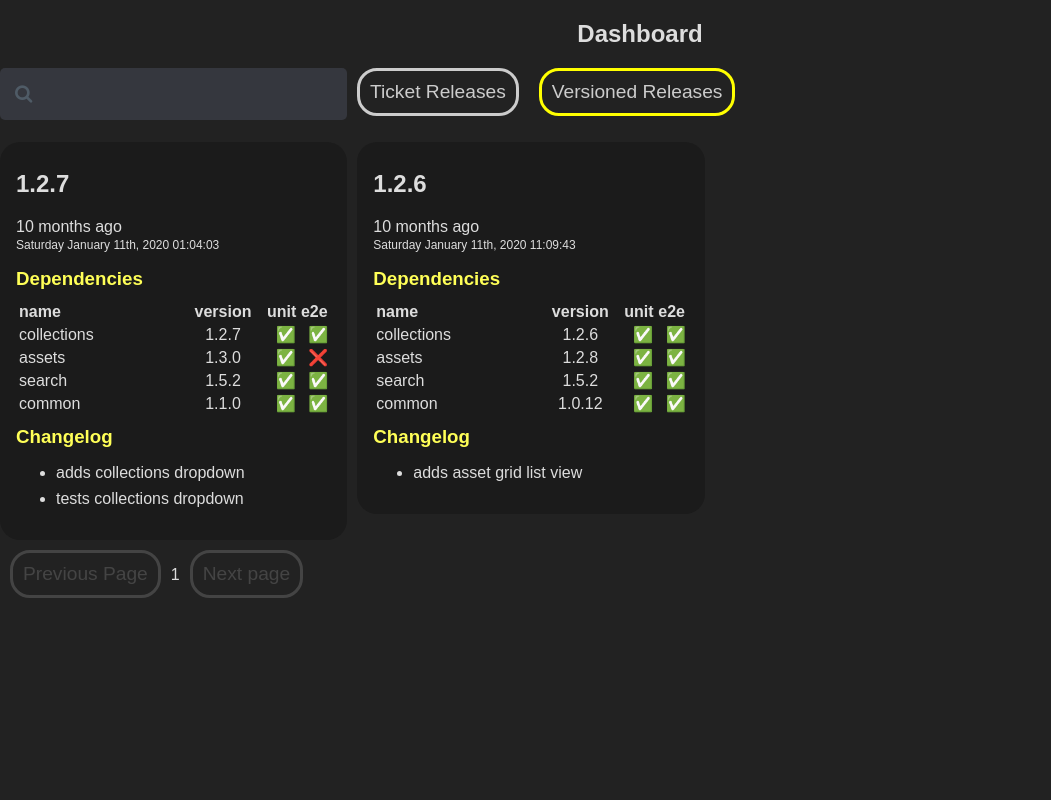
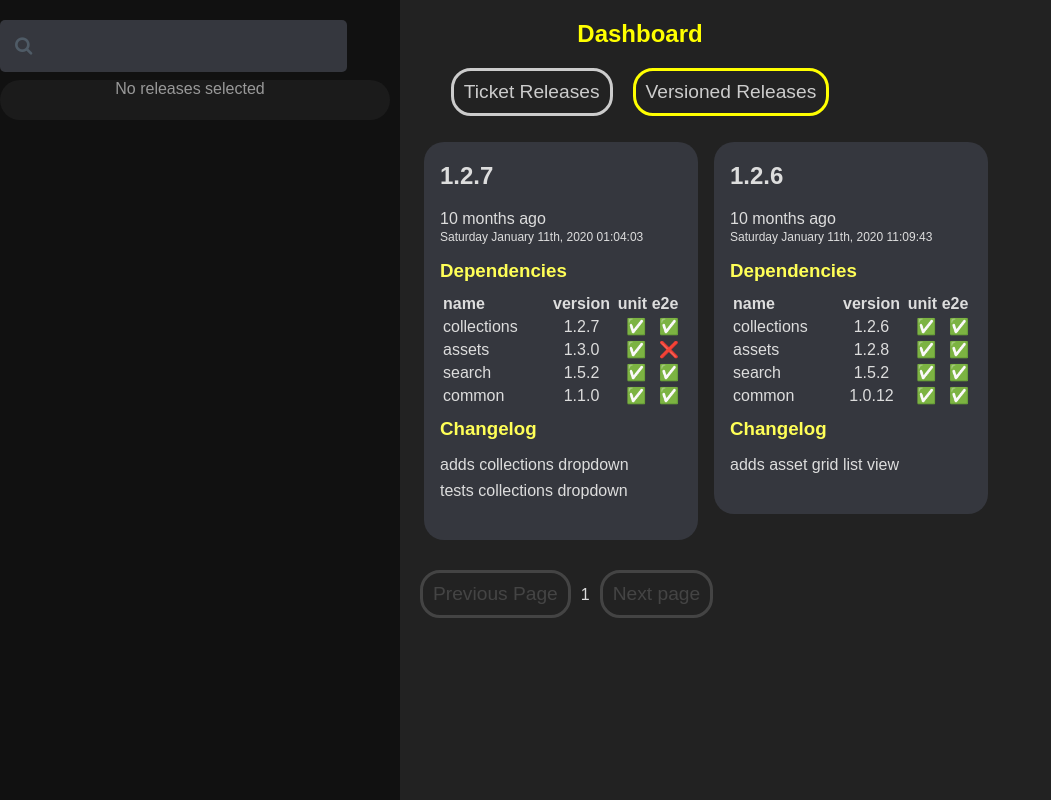
Before and after one commit to hogarthww-labs/release-dashboard, a React (Create React App) app: page / in a window 1280 px wide. Shown: the whole page, without its empty margins (0-1051 px from the left). Built offline with nearby package versions, Linux system fonts and the light colour scheme.

Commit message:
use sidebar

```diff
--- a/package.json
+++ b/package.json
@@ -10,6 +10,7 @@
     "javascript-time-ago": "^2.3.3",
     "react": "^17.0.1",
     "react-dom": "^17.0.1",
+    "react-masonry-css": "^1.0.14",
     "react-query": "^2.26.2",
     "react-query-devtools": "^2.6.3",
     "react-scripts": "4.0.0",
--- a/src/App.js
+++ b/src/App.js
@@ -3,6 +3,7 @@ import React, { useState } from 'react';
 import { ReactQueryDevtools } from 'react-query-devtools';
 
 import Navbar from './components/Navbar';
+import { Sidenav } from './components/Sidenav';
 import TicketReleases from './components/TicketReleases';
 import VersionedReleases from './components/VersionedReleases';
 
@@ -18,10 +19,13 @@ function App() {
   return (
     <>
       <div className="App">
-      <h2>Dashboard</h2>
-        <Navbar setPage={setPage} page={page} query={query} setQuery={setQuery} />
+      <h2 className="title">Dashboard</h2>
+        <Navbar setPage={setPage} page={page} />
         <div className="content">
           <Page page={page} query={query} />
+        </div>
+        <div className="sidenav">
+          <Sidenav query={query} setQuery={setQuery} />
         </div>
       </div>
       <ReactQueryDevtools initialIsOpen={false} />
--- /dev/null
+++ b/src/components/Combined.js
@@ -0,0 +1,74 @@
+import React, { useState } from 'react';
+
+import { Changelog, Dependencies } from "./Common"
+
+const DependenciesForReleases = ({releases}) => {
+  const requiredDependenciesMap = Object.keys(releases).reduce((acc, key) => {
+    const release = releases[key]
+    const dependencyMap = release.dependencies.reduce((acc, dep) => {
+      dep.release = release
+      acc[dep.id] = dep
+      return acc
+    }, {})
+    const ids = release.dependencies.map(dep => dep.id)
+    ids.map(id => {
+      const dependency = dependencyMap[id]
+      const { tag } = dependency
+      const existingTag = acc[id] ? acc[id].tag : 0
+      acc[id] = !acc[id] || tag > existingTag ? dependency : acc[id]
+    })
+    return acc
+  }, {})
+  const requiredDependencies = Object.values(requiredDependenciesMap)
+  return <Dependencies dependencies={requiredDependencies} />
+}
+
+const ChangelogsForReleases = ({releases}) => {
+  const combinedChangelogs = Object.keys(releases).reduce((acc, key) => {
+    const release = releases[key]
+    const log = release.changelog.reduce((acc, entry) => {
+      entry = `${entry} (${release.id})`
+      acc.push(entry)
+      return acc
+    }, [])
+    return acc.concat(log)
+  }, [])
+  console.log({combinedChangelogs})
+  return <Changelog changelog={combinedChangelogs} />
+}
+
+const SelectedReleaseNames = ({releases}) => {
+  return Object.keys(releases).join(', ')
+}
+
+const DeployCombinedReleaseAsVersion = () => {
+  const [version, setVersion] = useState("")
+  return <div className="deployVersion">
+    <input name="version" value={version} onChange={(e) => setVersion(e.target.value) } placeholder="version" />
+    <button id="deploy" name="deploy">Deploy</button>
+  </div>
+}
+
+const hasReleases = (releases) => Object.keys(releases || []).length > 0
+
+const NoCombinedReleases = () => <p>No releases selected</p>
+
+const CombinedReleases = ({releases}) => <div className="combinedContainer">
+  <h2>Combined Releases</h2>
+  <div className="cards">
+    <div className="card">
+      <SelectedReleaseNames releases={releases} />
+    </div>
+    <div className="card">
+      <ChangelogsForReleases releases={releases} />
+    </div>
+    <div className="card">
+      <DependenciesForReleases releases={releases} />
+    </div>
+  </div>
+  <DeployCombinedReleaseAsVersion />
+</div>
+
+export const CombinedReleasesCard = ({releases}) => <div className="card">
+  {hasReleases(releases) ? <CombinedReleases releases={releases} /> : <NoCombinedReleases /> }
+</div>
--- a/src/components/Navbar.js
+++ b/src/components/Navbar.js
@@ -1,18 +1,13 @@
-import React, { useState } from 'react';
-
-import { SearchBox } from './Common';
+import React from 'react';
 
 const Navbar = ({ setPage, page, query, setQuery }) => {
   const trClass = page === 'tickets' ? 'active' : ''
   const vrClass = page === 'versions' ? 'active' : ''
   return (
     <div class="navBar">
-      <SearchBox query={query} setQuery={setQuery} />
       <nav>
-        <div className="navButtons">
           <button className={trClass} onClick={() => setPage('tickets')}>Ticket Releases</button>
           <button className={vrClass} onClick={() => setPage('versions')}>Versioned Releases</button>
-        </div>
       </nav>
     </div>
   );
--- /dev/null
+++ b/src/components/Sidenav.js
@@ -0,0 +1,13 @@
+import React from 'react';
+import { CombinedReleasesCard } from './Combined';
+
+import { SearchBox } from "./Common"
+import { useStore } from './store';
+
+export const Sidenav = ({query, setQuery }) => {
+  const selectedReleases = useStore(state => state.releases)
+  return <div className="sidebarContainer">
+    <SearchBox query={query} setQuery={setQuery} />
+    <CombinedReleasesCard releases={selectedReleases} />
+  </div>
+}
--- a/src/components/TicketReleases.js
+++ b/src/components/TicketReleases.js
@@ -1,123 +1,16 @@
 import React, { useState, useEffect } from 'react';
-
+import Masonry from 'react-masonry-css'
 import { usePaginatedQuery, useQueryCache } from 'react-query';
 
-import { Changelog, Dependencies, Pagination, SearchBox } from './Common';
+import { Pagination} from './Common';
 import { TicketRelease } from './TicketRelease';
-import create from 'zustand'
+import { useStore } from './store';
+import { fetchTicketReleases } from './fetch';
 
-const fetchTicketReleases = async (key, page, query) => {
-  // const res = await fetch(`${host}/ticket-releases/?page=${page}`);
-  const res = await fetch('data/tickets.json', {
-    headers : {
-      'Content-Type': 'application/json',
-      'Accept': 'application/json'
-     }
-  })
-  const data = await res.json()
-  const filteredData = query ? data.filter(item => item.id.includes(query)) : data
-  return filteredData;
-}
-
-const DependenciesForReleases = ({selectedReleases}) => {
-  const requiredDependenciesMap = Object.keys(selectedReleases).reduce((acc, key) => {
-    const release = selectedReleases[key]
-    const dependencyMap = release.dependencies.reduce((acc, dep) => {
-      dep.release = release
-      acc[dep.id] = dep
-      return acc
-    }, {})
-    const ids = release.dependencies.map(dep => dep.id)
-    ids.map(id => {
-      const dependency = dependencyMap[id]
-      const { tag } = dependency
-      const existingTag = acc[id] ? acc[id].tag : 0
-      acc[id] = !acc[id] || tag > existingTag ? dependency : acc[id]
-    })
-    return acc
-  }, {})
-  const requiredDependencies = Object.values(requiredDependenciesMap)
-  return <Dependencies dependencies={requiredDependencies} />
-}
-
-const ChangelogsForReleases = ({selectedReleases}) => {
-  const combinedChangelogs = Object.keys(selectedReleases).reduce((acc, key) => {
-    const release = selectedReleases[key]
-    const log = release.changelog.reduce((acc, entry) => {
-      entry = `${entry} (${release.id})`
-      acc.push(entry)
-      return acc
-    }, [])
-    return acc.concat(log)
-  }, [])
-  console.log({combinedChangelogs})
-  return <Changelog changelog={combinedChangelogs} />
-}
-
-const SelectedReleaseNames = ({selectedReleases}) => {
-  return Object.keys(selectedReleases).join(', ')
-}
-
-const DeployCombinedReleaseAsVersion = ({selectedReleases}) => {
-  const [version, setVersion] = useState("")
-  return <div className="deployVersion">
-    <input name="version" value={version} onChange={(e) => setVersion(e.target.value) } placeholder="version" />
-    <button id="deploy" name="deploy">Deploy</button>
-  </div>
-}
-
-const hasReleases = (releases) => Object.keys(releases).length > 0
-
-const NoCombinedReleases = () => <p>No releases selected</p>
-
-const CombinedReleases = ({selectedReleases}) => <>
-  <h2>Combined Releases</h2>
-  <SelectedReleaseNames selectedReleases={selectedReleases} />
-  <div className="releases">
-    <div className="card changelog">
-      <ChangelogsForReleases selectedReleases={selectedReleases} />
-    </div>
-    <div className="card">
-      <DependenciesForReleases selectedReleases={selectedReleases} />
-    </div>
-  </div>
-  <DeployCombinedReleaseAsVersion selectedReleases={selectedReleases}/>
-</>
-
-const CombinedReleasesCard = ({selectedReleases}) => <div className="card">
-  {hasReleases(selectedReleases) ? <CombinedReleases selectedReleases={selectedReleases} /> : <NoCombinedReleases /> }
-</div>
-
-const ReleasesList = ({list, addRelease, removeRelease}) => <div>
-  { list.map(release => <TicketRelease key={release.id} release={release} addRelease={addRelease} removeRelease={removeRelease} /> ) }
-</div>
-
-const useStore = create(set => ({
-  releases: {},
-  addRelease: (id, release) => set(state => {
-    const newReleases = {
-      ...state.releases,
-      [id]: release
-    }
-    return {
-      releases: newReleases
-    }
-  }),
-  removeRelease: (id) => set(state => {
-    const newReleases = {...state.releases }
-    delete newReleases[id]
-    return {
-      releases: newReleases,
-    }
-  }),
-}))
-
-
-const TicketReleases = ({query}) => {
+const TicketReleases = ({query }) => {
   const [ page, setPage ] = useState(1);
   const addRelease = useStore(state => state.addRelease)
   const removeRelease = useStore(state => state.removeRelease)
-  const selectedReleases = useStore(state => state.releases)
 
   const {
     resolvedData,
@@ -145,13 +38,15 @@ const TicketReleases = ({query}) => {
       )}
 
       {status === 'success' && (
-        <>
-          <CombinedReleasesCard selectedReleases={selectedReleases} />
-          <div className="releases">
-            <ReleasesList list={resolvedData} addRelease={addRelease} removeRelease={removeRelease} />
-          </div>
+        <div className="releases">
+          <Masonry
+            breakpointCols={3}
+            className="my-masonry-grid"
+            columnClassName="my-masonry-grid_column">
+            { resolvedData.map(release => <TicketRelease key={release.id} release={release} addRelease={addRelease} removeRelease={removeRelease} /> ) }
+          </Masonry>
           <Pagination setPage={setPage} page={page} latestData={latestData} />
-        </>
+        </div>
       )}
     </div>
   );
--- a/src/components/VersionedReleases.js
+++ b/src/components/VersionedReleases.js
@@ -1,8 +1,8 @@
 import React, { useEffect, useState } from 'react';
-
+import Masonry from 'react-masonry-css'
 import { usePaginatedQuery, useQueryCache } from 'react-query';
 
-import { Pagination, SearchBox } from './Common';
+import { Pagination } from './Common';
 import { VersionRelease } from './VersionRelease';
 
 const fetchVersionedReleases = async (key, page, query) => {
@@ -17,10 +17,6 @@ const fetchVersionedReleases = async (key, page, query) => {
   const filteredData = query ? data.filter(item => item.id.includes(query)) : data
   return filteredData;
 }
-
-const ReleasesList = ({list }) => <div>
-  { list.map(release => <VersionRelease key={release.id} release={release} /> ) }
-</div>
 
 
 const VersionedReleases = ({query}) => {
@@ -50,15 +46,19 @@ const VersionedReleases = ({query}) => {
       )}
 
       {status === 'success' && (
-        <>
-          <div className="releases">
-            <ReleasesList list={resolvedData} />
-          </div>
+        <div className="releases">
+          <Masonry
+            breakpointCols={3}
+            className="my-masonry-grid"
+            columnClassName="my-masonry-grid_column">
+            { resolvedData.map(release => <VersionRelease key={release.id} release={release} /> ) }
+          </Masonry>
           <Pagination setPage={setPage} page={page} latestData={latestData} />
-        </>
+        </div>
       )}
     </div>
   );
 }
+//
 
 export default VersionedReleases;
--- /dev/null
+++ b/src/components/fetch.js
@@ -0,0 +1,12 @@
+export const fetchTicketReleases = async (key, page, query) => {
+  // const res = await fetch(`${host}/ticket-releases/?page=${page}`);
+  const res = await fetch('data/tickets.json', {
+    headers : {
+      'Content-Type': 'application/json',
+      'Accept': 'application/json'
+     }
+  })
+  const data = await res.json()
+  const filteredData = query ? data.filter(item => item.id.includes(query)) : data
+  return filteredData;
+}
--- /dev/null
+++ b/src/components/store.js
@@ -0,0 +1,21 @@
+import create from 'zustand'
+
+export const useStore = create(set => ({
+  releases: {},
+  addRelease: (id, release) => set(state => {
+    const newReleases = {
+      ...state.releases,
+      [id]: release
+    }
+    return {
+      releases: newReleases
+    }
+  }),
+  removeRelease: (id) => set(state => {
+    const newReleases = {...state.releases }
+    delete newReleases[id]
+    return {
+      releases: newReleases,
+    }
+  }),
+}))
--- a/src/index.css
+++ b/src/index.css
@@ -5,9 +5,10 @@ body {
   color: #ddd;
   text-align: center;
 }
+
 .App{
-  width: 1280px;
-  margin: 0 auto;
+  /* width: 1280px; */
+  /* margin: 0 auto; */
 }
 h1{
   color: #ffff57;
@@ -29,41 +30,96 @@ button:hover{
   color: #fff;
   border-color: #fff;;
 }
+
+.combinedContainer {
+  text-align: left;
+  padding-top: 2px;
+  padding-left: 6px;
+}
+
 .content{
   text-align: left;
+  margin-left: 400px; /* Same as the width of the sidebar */
+  padding: 0px 10px;
 }
+/* The sidebar menu */
+.sidenav {
+  height: 100%; /* Full-height: remove this if you want "auto" height */
+  width: 400px; /* Set the width of the sidebar */
+  position: fixed; /* Fixed Sidebar (stay in place on scroll) */
+  z-index: 1; /* Stay on top */
+  top: 0; /* Stay at the top */
+  left: 0;
+  background-color: #111; /* Black */
+  overflow-x: hidden; /* Disable horizontal scroll */
+  padding-top: 20px;
+}
+
+
 .card{
-  padding: 8px 16px;
+  padding: 0px 16px;
   background: #1b1b1b;
   margin-right: 10px;
   margin-top: 10px;
   margin-bottom: 10px;
   border-radius: 20px;
+  padding-bottom: 1em;
+}
+
+.sidebarContainer {
 }
 
 .deployVersion input {
   font-size: 20px;
+  border-radius: 25px;
+  width: 6em;
+  height: 1.6em;
+  border: 2px solid #609;
+  padding-left: 1em;
+  outline: none;
+}
+
+.my-masonry-grid {
+  display: -webkit-box; /* Not needed if autoprefixing */
+  display: -ms-flexbox; /* Not needed if autoprefixing */
+  display: flex;
+  margin-left: .5em; /* gutter size offset */
+  width: auto;
+}
+.my-masonry-grid_column {
+  padding-left: 6px; /* gutter size */
+  background-clip: padding-box;
+}
+
+/* Style your items */
+.my-masonry-grid_column > div { /* change div to reference your elements you put in <Masonry> */
+  background: #35373e;
+  margin-bottom: 30px;
 }
 
 .deployVersion {
   padding-top: 1em;
   clear: both;
+  text-align: center;
 }
 
 button#deploy {
   background-color: gray;
-  color: black
+  color: black;
+  font-size: 16px;
+  padding: .5em;
+  border-radius: 16px;
 }
 
 button#deploy:hover {
   color: white;
 }
 
-.card.changelog {
-  padding-left: 0px;
+.sidenav .card {
+  padding-left: 6px;
 }
 
-.releases {
+.cards {
   clear: both;
 }
 
@@ -94,6 +150,11 @@ ul.none {
   font-size: 1.2em;
   font-weight: 200;
 }
+.changelog ul {
+  list-style: none;
+  padding: 0;
+}
+
 
 .changelog ul li {
   padding-bottom: .5em;
@@ -143,12 +204,13 @@ button.active {
   padding-bottom: 1em;
 }
 
+.title {
+  color: yellow;
+}
+
 .box{
-  /* margin: 100px auto; */
   width: 300px;
-  /* height: 50px; */
-  /* padding-bottom: 1em; */
-  /* padding-top: 2em; */
+  height: 50px;
 }
 
 .container{
```
Also changed, not shown: 1 other file (tests, documents, lock files or other folders).
